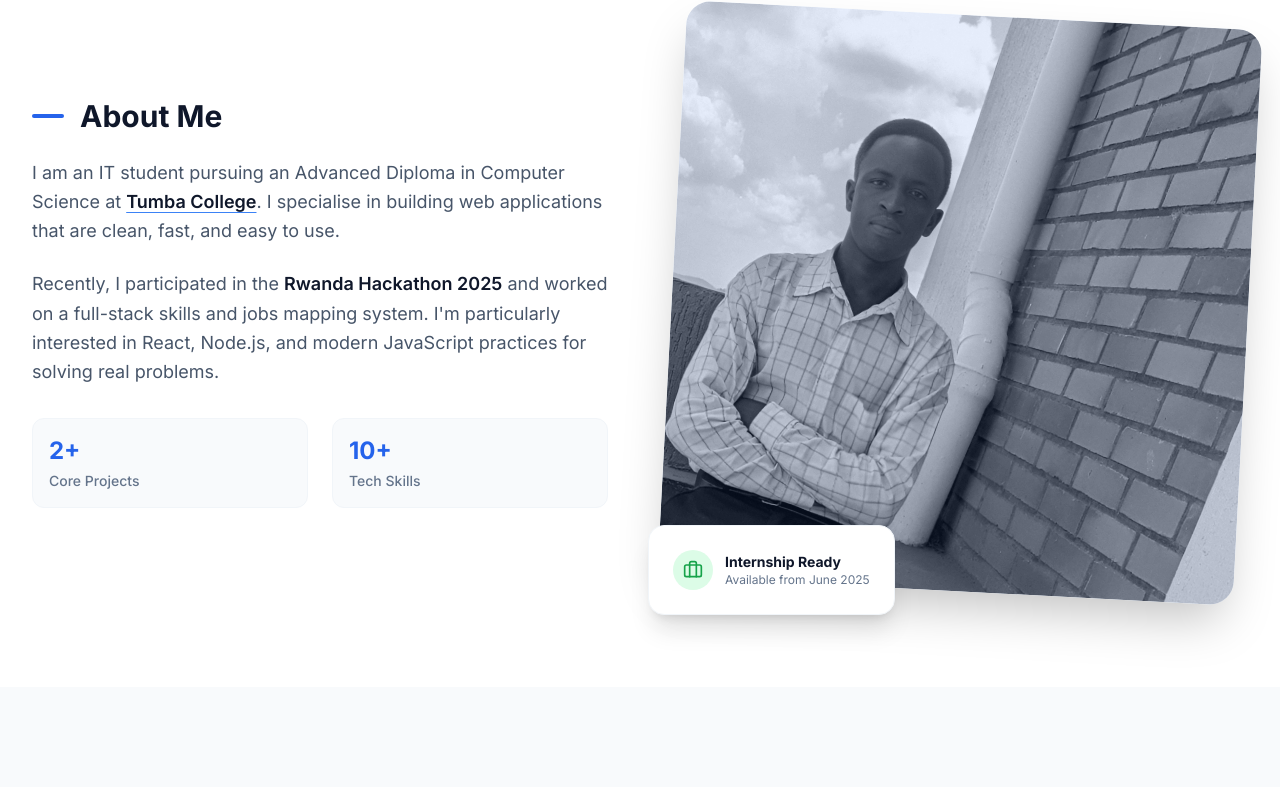
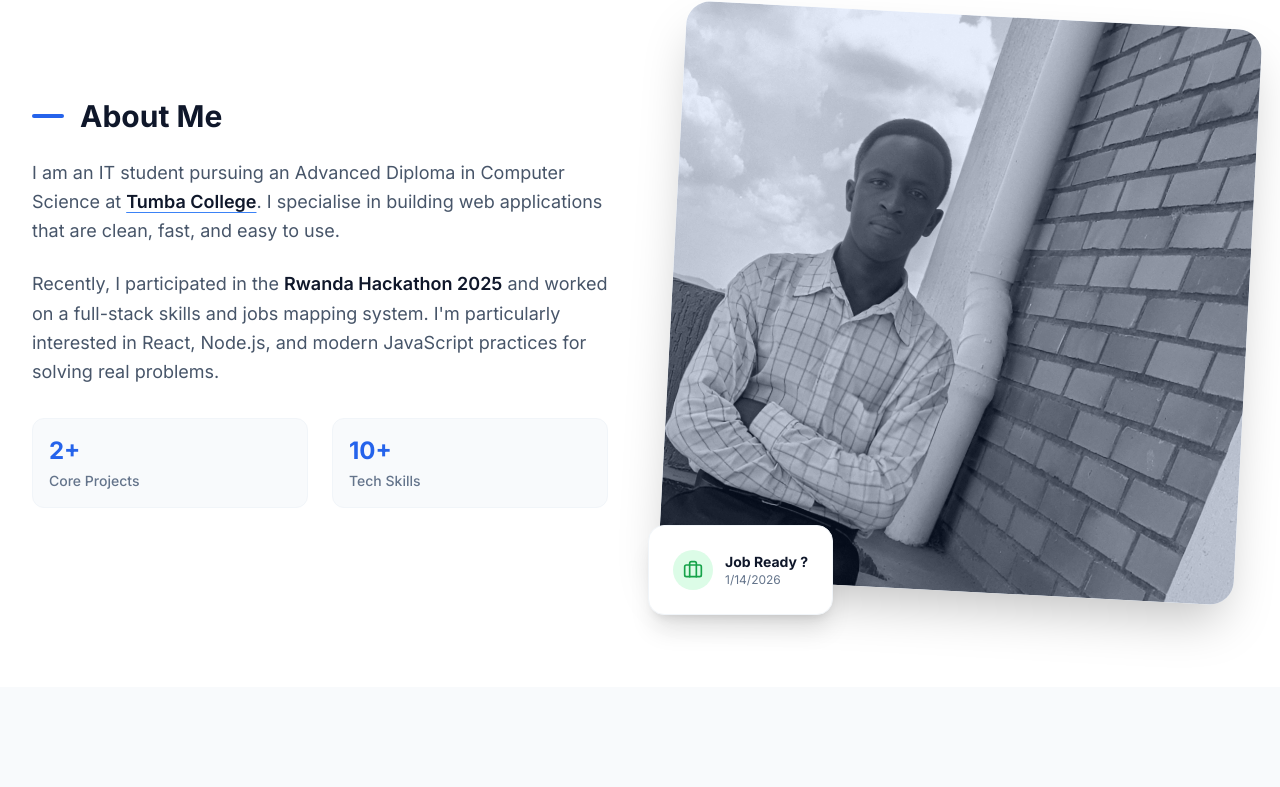
Before and after one commit to didier-bazayesu/myPortifolio.io, a React (Vite) app: page / in a window 1280 px wide. Shown: the part 881-1668 px from the top of the page. Built offline with nearby package versions, Linux system fonts and the light colour scheme.

Commit message:
fixing  the image path

```diff
--- a/App.tsx
+++ b/App.tsx
@@ -3,7 +3,7 @@ import React, { useState } from 'react';
 
 import { Navigation } from './components/Navigation';
 import { Hero } from './components/Hero';
-import didierImage from './components/didier.jpg';
+import { didierImage } from './components/picture';
 import {
   SKILL_CATEGORIES,
   PROJECTS,
@@ -98,10 +98,10 @@ const App: React.FC = () => {
                     <div className="w-10 h-10 rounded-full bg-green-100 flex items-center justify-center">
                       <Briefcase className="w-5 h-5 text-green-600" />
                     </div>
-                    <div>
-                      <div className="text-sm font-bold text-slate-900">Internship Ready</div>
-                      <div className="text-xs text-slate-500">Available from June 2025</div>
-                    </div>
+                    <a href="#contact">
+                      <div className="text-sm font-bold text-slate-900">Job Ready ?</div>
+                      <div className="text-xs text-slate-500">{new Date().toLocaleDateString()}</div>
+                    </a>
                   </div>
                 </div>
               </div>
```
